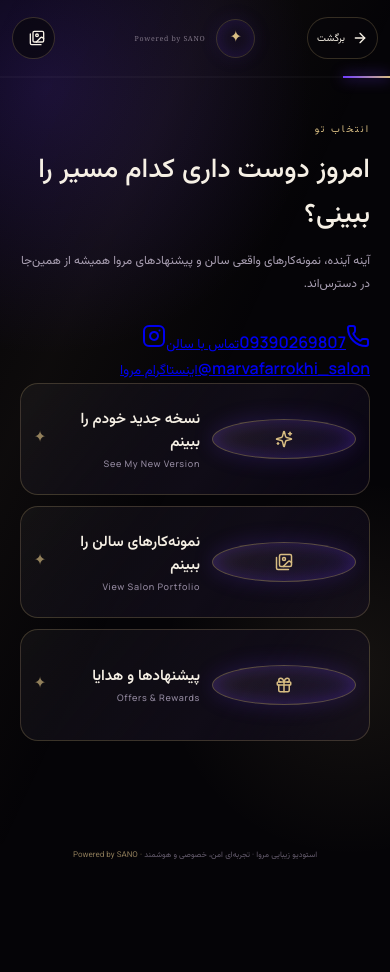
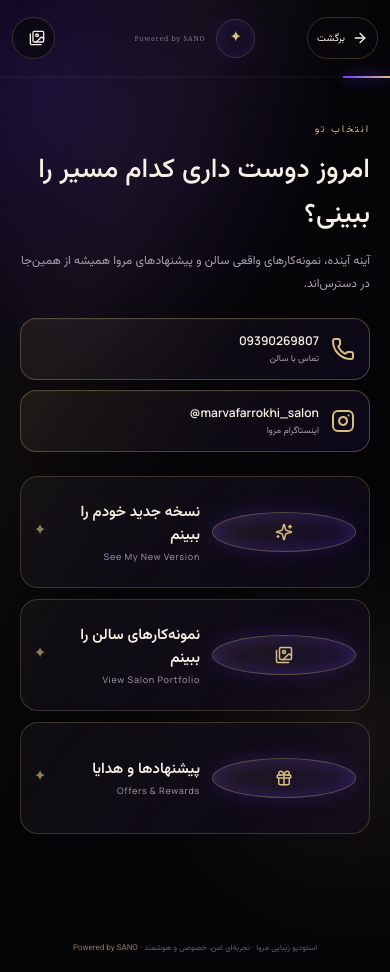
Before and after one commit to sanazbc6687-web/marvaa-beauty-app, a Next.js app: page / in a window 390 px wide. Before the commit the page ends 879 px from the top, so only its background shows below. Built offline with nearby package versions, Linux system fonts and the light colour scheme.

Commit message:
Style main-page Marva contact cards

```diff
--- a/app/globals.css
+++ b/app/globals.css
@@ -72,3 +72,16 @@ html,body{font-family:var(--font-ui-fa)}
   .splash-powered{right:12px;bottom:12px;font-size:8px}
   .sano-micro{display:block!important;font-size:7px!important}
 }
+
+.main-contact-bar{display:grid;grid-template-columns:1fr 1fr;gap:10px;margin:-8px 0 24px}
+.main-contact-card{display:flex;align-items:center;gap:12px;text-decoration:none;color:var(--text);padding:14px 15px;border:1px solid rgba(216,189,130,.3);border-radius:16px;background:linear-gradient(135deg,rgba(216,189,130,.08),rgba(111,60,255,.07));box-shadow:inset 0 1px rgba(255,255,255,.04)}
+.main-contact-card svg{width:24px;height:24px;color:var(--accent);flex:none}
+.main-contact-card span{min-width:0}
+.main-contact-card b{display:block;font-size:13px;font-weight:600;direction:ltr;text-align:left;white-space:nowrap;overflow:hidden;text-overflow:ellipsis}
+.main-contact-card small{display:block;margin-top:3px;color:var(--muted);font-size:9px}
+.main-contact-card:hover{border-color:rgba(216,189,130,.65);transform:translateY(-1px)}
+@media(max-width:700px){
+  .main-contact-bar{grid-template-columns:1fr;margin-top:-6px}
+  .main-contact-card{padding:13px 14px}
+  .main-contact-card b{font-size:12px}
+}
```
